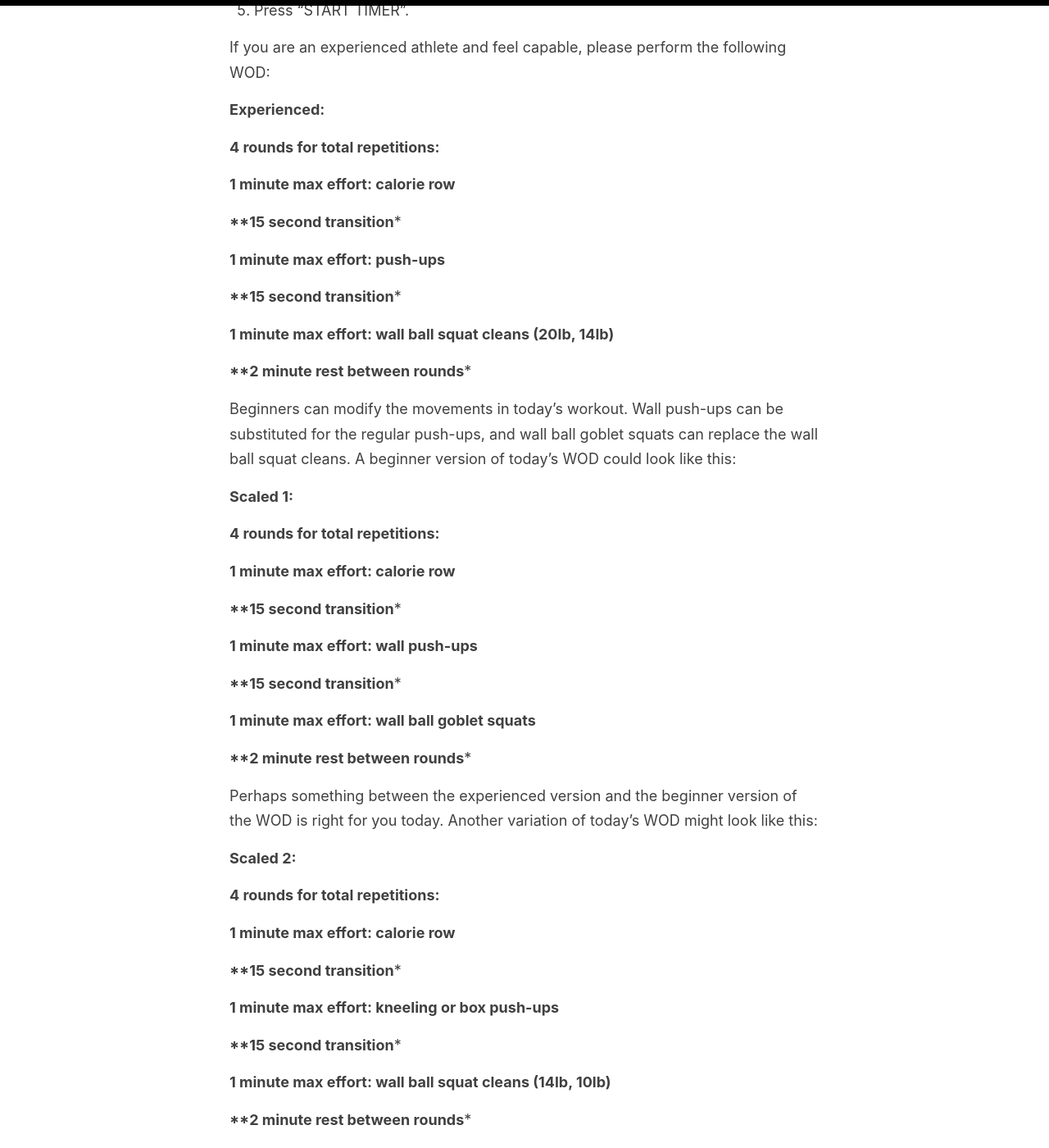
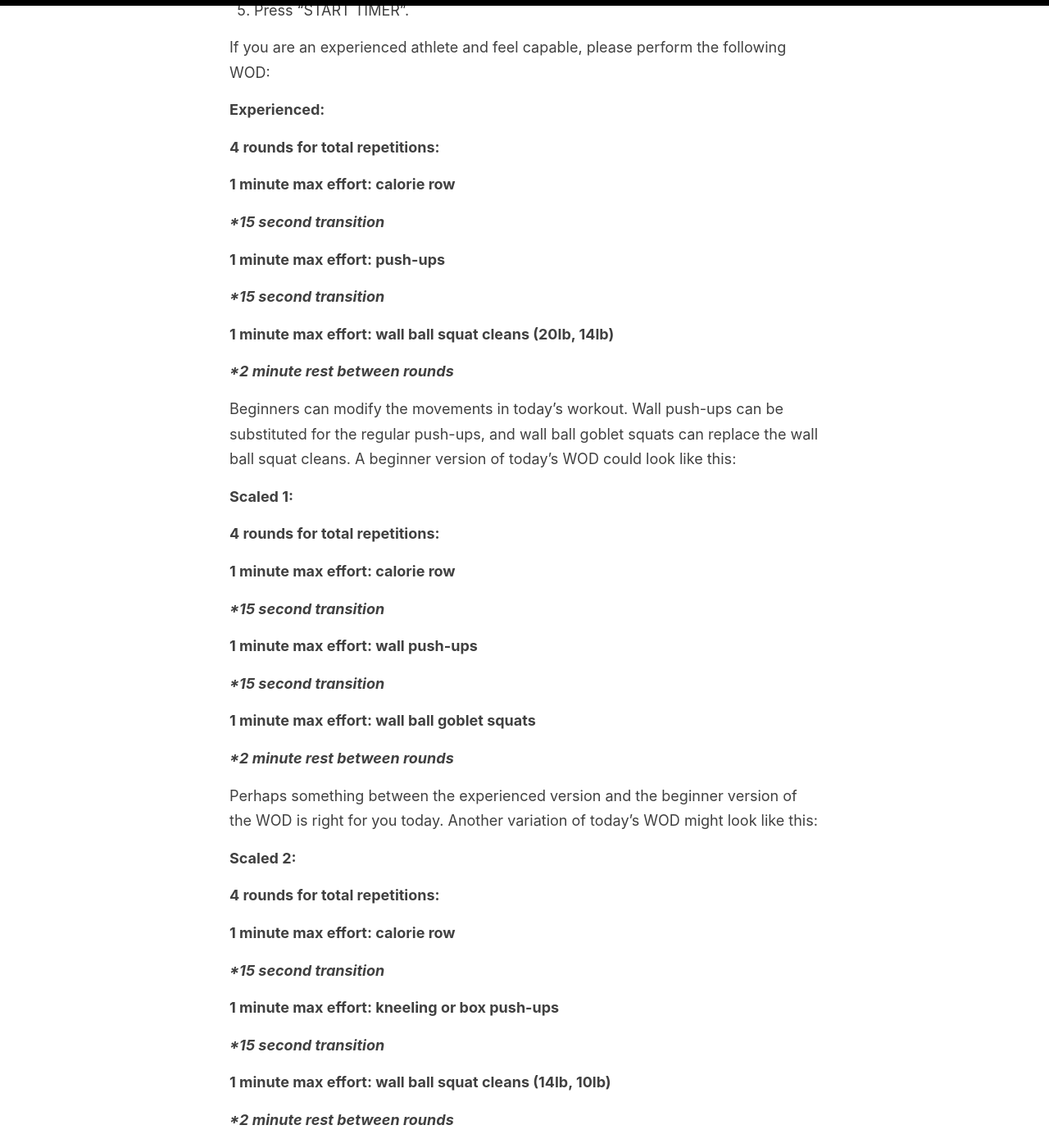
Before and after one commit to communityfitness/club, a Jekyll site: the page built from _posts/2024-11-17-Wednesday.md, in a window 1280 px wide and 1400 px high, scrolled down 726 px. Shown: the whole window at 82% size. Built offline with Jekyll 4.4.1, drawn with Linux system fonts in a browser that asks for light colours.

Commit message:
Escape asterisks in TABATAs

```diff
--- a/_posts/2024-11-17-Wednesday.md
+++ b/_posts/2024-11-17-Wednesday.md
@@ -25,15 +25,15 @@ If you are an experienced athlete and feel capable, please perform the following
 
 **1 minute max effort: calorie row**
 
-****15 second transition***
+***\*15 second transition***
 
 **1 minute max effort: push-ups**
 
-****15 second transition***
+***\*15 second transition***
 
 **1 minute max effort: wall ball squat cleans (20lb, 14lb)**
 
-****2 minute rest between rounds***
+***\*2 minute rest between rounds***
 <!--more-->
 
 Beginners can modify the movements in today’s workout. Wall push-ups can be substituted for the regular push-ups, and wall ball goblet squats can replace the wall ball squat cleans. A beginner version of today’s WOD could look like this:
@@ -44,15 +44,15 @@ Beginners can modify the movements in today’s workout. Wall push-ups can be su
 
 **1 minute max effort: calorie row**
 
-****15 second transition***
+***\*15 second transition***
 
 **1 minute max effort: wall push-ups**
 
-****15 second transition***
+***\*15 second transition***
 
 **1 minute max effort: wall ball goblet squats**
 
-****2 minute rest between rounds***
+***\*2 minute rest between rounds***
 
 Perhaps something between the experienced version and the beginner version of the WOD is right for you today. Another variation of today’s WOD might look like this:
 
@@ -62,15 +62,15 @@ Perhaps something between the experienced version and the beginner version of th
 
 **1 minute max effort: calorie row**
 
-****15 second transition***
+***\*15 second transition***
 
 **1 minute max effort: kneeling or box push-ups**
 
-****15 second transition***
+***\*15 second transition***
 
 **1 minute max effort: wall ball squat cleans (14lb, 10lb)**
 
-****2 minute rest between rounds***
+***\*2 minute rest between rounds***
 
 Please listen to your body, and pick the version of the workout that is right for you. You can always adjust mid-WOD if you find that the modifications you’ve picked are too easy or too difficult.
 
```
